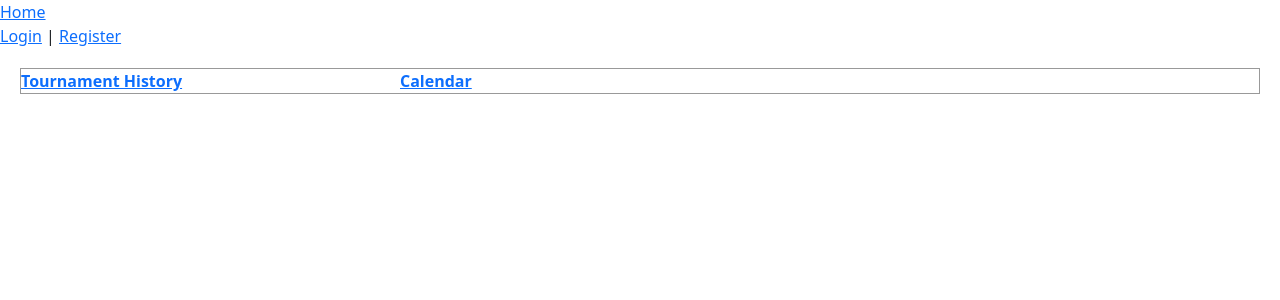
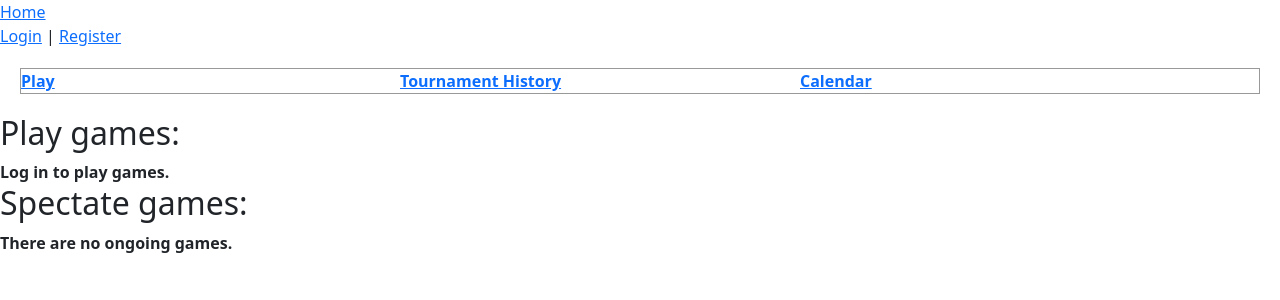
Before and after one commit to renzhexiangjiao/chess_tournament_app_project, a Django app: page /chess/play/ in a window 1280 px wide. Shown: the top 300 px of the page. Run offline with Django 3.2, Linux system fonts and the light colour scheme; data that the repository does not hold is empty; some libraries are stand-ins or nearby versions.

Commit message:
games can now end properly + write usernames on the board

```diff
--- a/chess/gamerules.py
+++ b/chess/gamerules.py
@@ -321,3 +321,8 @@ def check_black(board_state):
 # winning condition for white
 def mate_black(board_state):
     return check_black(board_state) and len(legal_moves(board_state))==0
+
+# draw condition
+def draw(board_state):
+    return (((not check_black(board_state)) and (not check_white(board_state)) and len(legal_moves(board_state))==0) or
+            sum(board_state['board']) == PieceTypes.WHITE_KING.value + PieceTypes.BLACK_KING.value)
--- a/chess/templatetags/chess_template_tags.py
+++ b/chess/templatetags/chess_template_tags.py
@@ -6,7 +6,7 @@ from .. import gamerules
 register = template.Library()
 
 @register.inclusion_tag('chess/chessboard.html')
-def get_board(perspective, board_state):
+def get_board(perspective, board_state, player_white_name, player_black_name):
     s = ''
     for index, square in enumerate(board_state['board']):
         column = chr(ord('a') + index%8)
@@ -17,8 +17,12 @@ def get_board(perspective, board_state):
         else:
             s += f'<div id="{column}{row}" style="grid-area: {9-index//8} / {2+index%8} / span 1 / span 1;">'
 
+
         if square != 0:
             s += f'<img src="{staticfiles_storage.url("images/pieces/" + gamerules.PieceTypes.sprites.value[square])}" alt="{gamerules.PieceTypes(square).name}">'
         s += '</div>'
 
+    s += f'<p style="top: 0;">{player_white_name if perspective else player_black_name}</p>'
+    s += f'<p style="bottom: 0;">{player_black_name if perspective else player_white_name}</p>'
+
     return {'init_state': s, 'perspective': perspective}
--- a/chess/views.py
+++ b/chess/views.py
@@ -1,5 +1,5 @@
 from django.shortcuts import render, redirect, reverse
-from django.http import HttpResponse
+from django.http import HttpResponse, JsonResponse
 from django.template.loader import render_to_string
 from django.views import View
 from chess import gamerules
@@ -18,13 +18,16 @@ class PlayView(View):
     def get(self, request, game_id):
         try:
             game = Game.objects.get(id=game_id)
+
+            # if spectate_mode is on, the user will have no control over the game
             spectate_mode = 'spectate' in request.path.split('/')
 
-            if timezone.now() < game.time:
+            if timezone.now() < game.time: # dissalow users from entering games which are scheduled in the future
                 return redirect(reverse('chess:index'))
-            elif timezone.now() > game.time + timedelta(minutes=20) or game.result is not None:
+            elif game.result is not None: # if the game has been played already, redirect user to its history page
                 return redirect(reverse('chess:gamehistory', kwargs={'game_id':game_id}))
 
+            # perspective decides if the board is shown normal or upside down
             perspective = 0
             if not spectate_mode:
                 if request.user.is_authenticated and request.user == game.player_white:
@@ -35,34 +38,63 @@ class PlayView(View):
                     # user does not participate in this game
                     return redirect(reverse('chess:spectate', kwargs={'game_id':game_id}))
 
+            # execute moves on the board in order
             board_state = deepcopy(gamerules.starting_board_state)
             moves = Move.objects.filter(game=game).order_by('move_id')
             for move in moves:
                 gamerules.make_move(board_state, move.square_from, move.square_to)
 
-            context_dict = {'perspective': perspective, 'board_state': board_state, 'moves': [move.square_from + move.square_to for move in moves], 'spectate_mode': spectate_mode}
+            context_dict = {'perspective': perspective,
+                            'board_state': board_state,
+                            'moves': [move.square_from + move.square_to for move in moves],
+                            'spectate_mode': spectate_mode,
+                            'player_white_name': game.player_white.username,
+                            'player_black_name': game.player_black.username}
+
             return render(request, 'chess/play.html', context_dict)
         except Game.DoesNotExist:
             return redirect(reverse('chess:index'))
 
 class PlayLobbyView(View):
     def get(self, request):
-        games = Game.objects.all()
-        return render(request, 'chess/playlobby.html', { 'games': games })
+        games = Game.objects.filter(time__lte=timezone.now()).filter(result__isnull=True)
+        if request.user.is_authenticated:
+            ongoing_games = games.exclude(player_black=request.user).exclude(player_white=request.user).order_by('time')
+            games_white = games.filter(player_white=request.user)
+            games_black = games.filter(player_black=request.user)
+            playable_games = (games_white | games_black).order_by('time')
+        else:
+            ongoing_games = games.order_by('time')
+            playable_games = None
+
+        # playable games are the currently held games which the user participates in. ongoing games are all other currently held games.
+        context_dict = {'playable_games': playable_games, 'ongoing_games': ongoing_games }
+
+        # gamestatus is present if the user has just finished their game. It informs them if they won, lost or drawn the game
+        if 'gamestatus' in request.GET:
+            gamestatus = request.GET['gamestatus']
+            if gamestatus == 'draw':
+                context_dict['message'] = "Your game ended in a draw."
+            elif gamestatus == 'win':
+                context_dict['message'] = "Congratulations! You have won the game."
+            elif gamestatus == 'loss':
+                context_dict['message'] = "You have lost the game."
+
+        return render(request, 'chess/playlobby.html', context_dict)
 
 class MoveListView(View):
     def get(self, request, game_id):
         try:
             game = Game.objects.get(id=game_id)
-            board_state = deepcopy(gamerules.starting_board_state)
 
             # execute moves on the board in order
+            board_state = deepcopy(gamerules.starting_board_state)
             moves = Move.objects.filter(game=game).order_by('move_id')
             for move in moves:
                 gamerules.make_move(board_state, move.square_from, move.square_to)
 
             # board_state['turn'] is 0 when it's white player's turn, 1 otherwise
-            turn = '1' if board_state['turn']==int(request.user==game.player_black) else '0'
+            turn = int(board_state['turn']==int(request.user==game.player_black))
 
             move_str = request.GET['move']
             if move_str and (move_str in gamerules.legal_moves(board_state)): # double checks if the received move is valid
@@ -75,9 +107,31 @@ class MoveListView(View):
                 # update the board
                 gamerules.make_move(board_state, move.square_from, move.square_to)
                 # now is the turn of the opponent
-                turn = '0'
+                turn = 0
 
-            return HttpResponse(' '.join([turn] + gamerules.legal_moves(board_state)))
+                # check if the current position is winning/losing/tied
+                if gamerules.mate_white(board_state):
+                    game.result = 0.0 # black won (0-1)
+                    game.save()
+                elif gamerules.mate_black(board_state):
+                    game.result = 1.0 # white won (1-0)
+                    game.save()
+                elif gamerules.draw(board_state):
+                    game.result = 0.5 # draw (1/2-1/2)
+                    game.save()
+
+            # if the game is already decided, redirect to playlobby with a message
+            if game.result is not None:
+                if game.result == 0.5:
+                    gamestatus = 'draw'
+                elif ((game.result == 0.0 and request.user == game.player_black) or
+                        (game.result == 1.0 and request.user == game.player_white)):
+                    gamestatus = 'win'
+                else:
+                    gamestatus = 'loss'
+                return JsonResponse({'redirect':reverse('chess:playlobby')+'?gamestatus='+gamestatus})
+
+            return JsonResponse({'turn':turn, 'legal_moves':gamerules.legal_moves(board_state)})
         except Game.DoesNotExist:
             return HttpResponse('')
 
@@ -101,7 +155,7 @@ class GameHistoryView(View):
 
             if timezone.now() < game.time:
                 return redirect(reverse('chess:index'))
-            elif game.result is None or timezone.now() < game.time + timedelta(minutes=20):
+            elif game.result is None:
                 redirect(reverse('chess:play', kwargs={'game_id':game_id}))
 
             moves = Move.objects.filter(game=game).order_by('move_id')
@@ -114,15 +168,22 @@ class GameHistoryView(View):
 class BoardHistoryView(View):
     def get(self, request, game_id):
         try:
-            n_moves = int(request.GET['move_index'])
             game = Game.objects.get(id=game_id)
             moves = Move.objects.filter(game=game).order_by('move_id')
+
+            if 'move_index' in request.GET:
+                n_moves = int(request.GET['move_index'])
+            else:
+                n_moves = moves.count()
 
             board_state = deepcopy(gamerules.starting_board_state)
             for move in moves[:n_moves]:
                 gamerules.make_move(board_state, move.square_from, move.square_to)
 
-            context_dict = { 'perspective': 0, 'board_state': board_state}
+            context_dict = {'perspective': 0,
+                            'board_state': board_state,
+                            'player_white_name': game.player_white.username,
+                            'player_black_name': game.player_black.username}
             return HttpResponse(render_to_string('chess/board.html', context_dict))
         except Game.DoesNotExist:
             return HttpResponse('')
--- a/static/js/gamehistory.js
+++ b/static/js/gamehistory.js
@@ -3,10 +3,10 @@ $(function(){
     var game_id = pathname[pathname.length - 2];
 
     var n_moves = $('#move-list li').length;
-    var current_move_index = n_moves - 1;
+    var current_move_index = n_moves;
 
     function updateBoard() {
-        $.get('/chess/board-history/'+game_id+'/', {'move_index': current_move_index},
+        $.get('/chess/board-history/'+game_id+'/', {'move_index': current_move_index },
         function(data) {
             $('#chess-board-container').html(data);
         });
@@ -23,7 +23,7 @@ $(function(){
         }
     });
     $('#next-move').click(function() {
-        if (current_move_index < n_moves - 1) {
+        if (current_move_index < n_moves) {
             current_move_index++;
             updateBoard();
         }
--- a/templates/chess/base.html
+++ b/templates/chess/base.html
@@ -8,9 +8,9 @@
 	{% endblock %}
 	<style>
 		.topbar {border:1px solid #999999; margin:20px; font-weight:bold;}
-		.calendar {position:absolute; left: 400px;}
-		.accountpage {position:absolute; left: 800px;}
-		.play {position:absolute; left: 1200px;}
+		.history {position:absolute; left: 400px;}
+		.calendar {position:absolute; left: 800px;}
+		.accountpage {position:absolute; left: 1200px;}
     </style>
 
     <title>
@@ -32,11 +32,11 @@
             {% endif %}
         </div>
 		<div class="topbar">
+			<a href="{% url 'chess:playlobby' %}" class="play">Play</a>
 			<a href="{% url 'chess:history' %}" class="history">Tournament History</a>
 			<a href="{% url 'chess:calendar' %}" class="calendar">Calendar</a>
 			{% if user.is_authenticated %}
 				<a href="{% url 'chess:accountpage' %}" class="accountpage">My account</a>
-				<a href="{% url 'chess:playlobby' %}" class="play">Play</a>
 			{% endif %}
 		</div>
     </header>
--- a/templates/chess/board.html
+++ b/templates/chess/board.html
@@ -1,3 +1,3 @@
 {% load staticfiles %}
 {% load chess_template_tags %}
-{% get_board perspective board_state %}
+{% get_board perspective board_state player_white_name player_black_name %}
--- a/templates/chess/play.html
+++ b/templates/chess/play.html
@@ -8,7 +8,7 @@
 
 {% block body_block %}
 <div id="chess-board-container">
-    {% get_board perspective board_state %}
+    {% get_board perspective board_state player_white_name player_black_name %}
 </div>
 <h3>Moves:</h3>
 <ol id="move-list">
--- a/templates/chess/playlobby.html
+++ b/templates/chess/playlobby.html
@@ -2,9 +2,32 @@
 {% load staticfiles %}
 
 {% block body_block %}
-<ul>
-    {% for game in games %}
-    <li><a href="{% url 'chess:play' game.id %}">{{ game.time }} - {{ game.player_white.username }} vs {{ game.player_black.username }}</a></li>
-    {% endfor %}
-</ul>
+{% if message %}
+    <h1>{{ message }}</h1>
+{% endif %}
+<h2>Play games:</h2>
+{% if user.is_authenticated %}
+    {% if playable_games %}
+    <ul>
+        {% for game in playable_games %}
+        <li><a href="{% url 'chess:play' game.id %}">{{ game.player_white.username }} vs {{ game.player_black.username }} | time: {{ game.time }}</a></li>
+        {% endfor %}
+    </ul>
+    {% else %}
+    <strong>There are no games you can play currently.</strong>
+    {% endif %}
+{% else %}
+<strong>Log in to play games.</strong>
+{% endif %}
+
+<h2>Spectate games:</h2>
+{% if ongoing_games %}
+    <ul>
+        {% for game in ongoing_games %}
+        <li><a href="{% url 'chess:spectate' game.id %}">{{ game.player_white.username }} vs {{ game.player_black.username }} | time: {{ game.time }}</a></li>
+        {% endfor %}
+    </ul>
+{% else %}
+<strong>There are no ongoing games.</strong>
+{% endif %}
 {% endblock %}
```
Also changed, not shown: static/css/chessboard.css (+9 -0 lines), static/js/play.js (+12 -4 lines).
